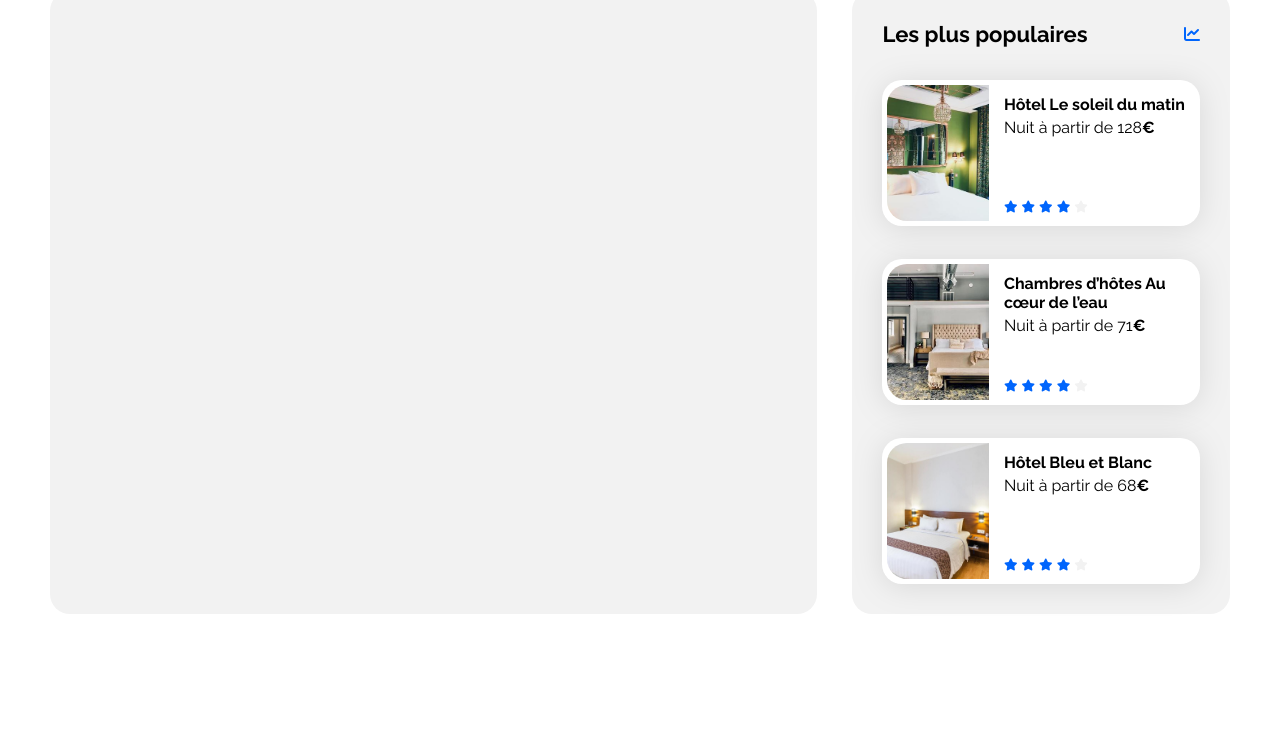
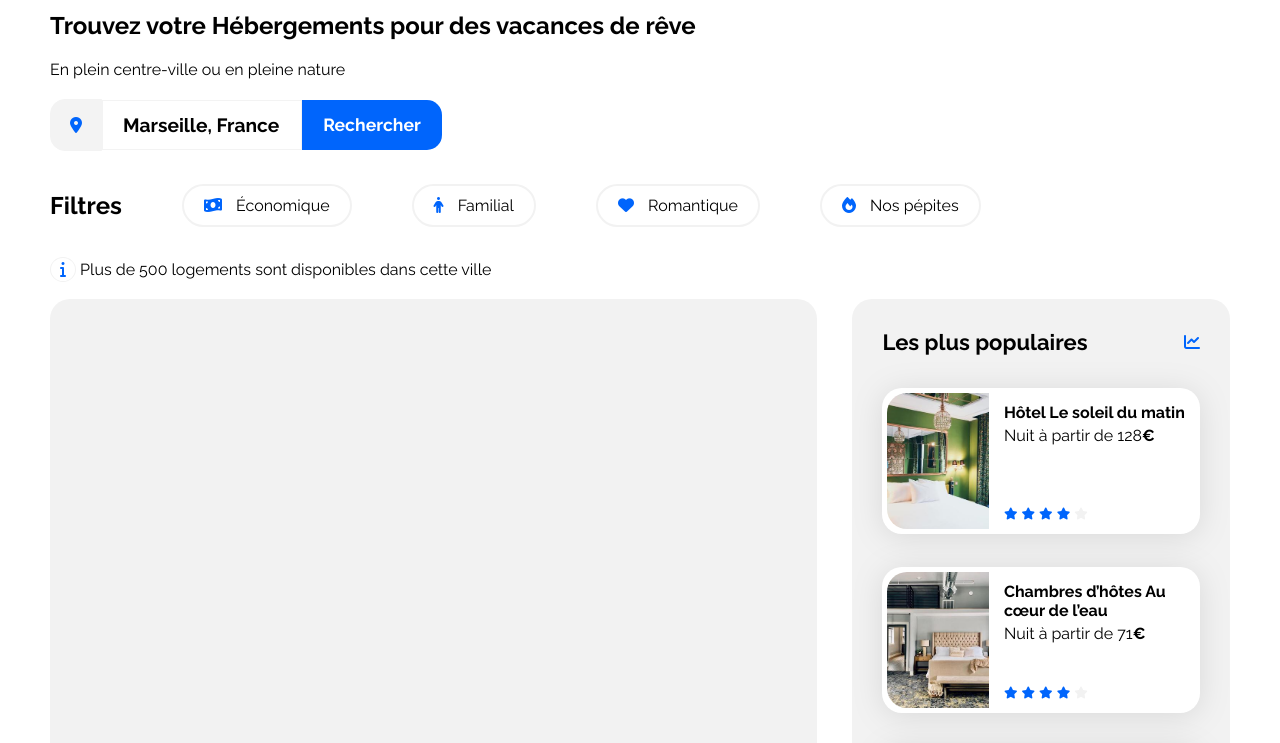
Before and after one commit to ceddevstudent89/P3-Booki, a plain HTML site: page index.html in a window 1280 px wide. Shown: the part 95-838 px from the top of the page. Before the commit the page ends 800 px from the top, so only its background shows below. Drawn offline with Linux system fonts and the light colour scheme.

Commit message:
Ajout du bouton rechercher et des filtres et les infos

```diff
--- a/css/style.css
+++ b/css/style.css
@@ -118,6 +118,103 @@ nav ul li:hover a {
   color: var(--main-color);
 }
 
+/* section button Rechercher */
+.search-container {
+  margin: 20px 0;
+  display: flex;
+  align-items: center;
+}
+
+.search-container span {
+  display: flex;
+  justify-content: center;
+  align-items: center;
+  border: 1px solid #f3f3f3;
+  width: 50px;
+  height: 50px;
+  background-color: #f3f3f3;
+  border-radius: 15px 0 0 15px;
+}
+
+.search-container form input[type="search"] {
+  border: none;
+  border: 1px solid #f3f3f3;
+  height: 50px;
+  width: 200px;
+  font-size: 1.2em;
+  font-weight: 700;
+  padding-left: 20px;
+}
+
+.search-container button[type="submit"] {
+  height: 50px;
+  width: 140px;
+  background-color: var(--main-color);
+  color: white;
+  border: none;
+  border-radius: 0 15px 15px 0;
+  font-size: 1.1em;
+  font-weight: 700;
+  cursor: pointer;
+  transition: 300ms ease-out;
+}
+
+.search-container button[type="submit"]:hover {
+  background-color: rgba(0, 101, 252, 0.9);
+}
+
+/* FILTER */
+
+.filter-container {
+  display: flex;
+  align-items: center;
+  justify-content: start;
+}
+
+.filter-container h2 {
+  margin-right: 60px;
+}
+
+.filter-container-btns {
+  display: flex;
+  justify-content: center;
+  align-items: center;
+  gap: 60px;
+}
+
+.filter-btn {
+  width: 100%;
+  text-wrap: nowrap;
+  padding: 10px 20px;
+  border: 2px solid var(--main-bg-color);
+  border-radius: 999px;
+  transition: 300ms ease-out;
+}
+
+.filter-btn:hover {
+  background-color: var(--filter-bg-color);
+}
+
+.filter-btn i {
+  color: var(--main-color);
+  margin-right: 10px;
+}
+
+/* Section Info */
+
+.info {
+  margin: 20px 0;
+}
+
+.info p span {
+  color: var(--main-color);
+  font-family: serif;
+  font-weight: 900;
+  border: 1px solid var(--main-bg-color);
+  padding: 3px 9px;
+  border-radius: 50%;
+}
+
 /****** Hebergements And Populaires ***********/
 .hebergements-and-populaires {
   display: flex;
--- a/index.html
+++ b/index.html
@@ -30,13 +30,64 @@
 
         <nav>
           <ul>
-            <li><a href="#">Hébergments</a></li>
+            <li><a href="#">Hébergements</a></li>
             <li><a href="#">Activité</a></li>
           </ul>
         </nav>
       </header>
       <!-- *************************MAIN****************************** -->
       <main>
+        <!-- ************************************************************ -->
+
+        <section>
+          <h2>Trouvez votre Hébergements pour des vacances de rêve</h2>
+          <p>En plein centre-ville ou en pleine nature</p>
+        </section>
+
+        <section>
+          <div class="search-container">
+            <span><i class="fa-solid fa-location-dot"></i></span>
+            <form action="#" method="get">
+              <input
+                type="search"
+                name="search"
+                id="search"
+                value="Marseille, France"
+              />
+            </form>
+            <button type="submit">Rechercher</button>
+          </div>
+        </section>
+
+        <section class="filter-container">
+          <h2>Filtres</h2>
+          <div class="filter-container-btns">
+            <div class="filter-btn">
+              <i class="fa-solid fa-money-bill-wave"></i>
+              <span>Économique</span>
+            </div>
+            <div class="filter-btn">
+              <i class="fa-solid fa-person"></i>
+              <span>Familial</span>
+            </div>
+            <div class="filter-btn">
+              <i class="fa-solid fa-heart"></i>
+              <span>Romantique</span>
+            </div>
+            <div class="filter-btn">
+              <i class="fa-solid fa-fire"></i>
+              <span>Nos pépites</span>
+            </div>
+          </div>
+        </section>
+
+        <section class="info">
+          <p>
+            <span><i class="fas fa-info"></i></span> Plus de 500 logements sont
+            disponibles dans cette ville
+          </p>
+        </section>
+        <!-- ************************************************************ -->
         <div class="hebergements-and-populaires">
           <section class="hebergements"></section>
           <section class="populaires">
```
